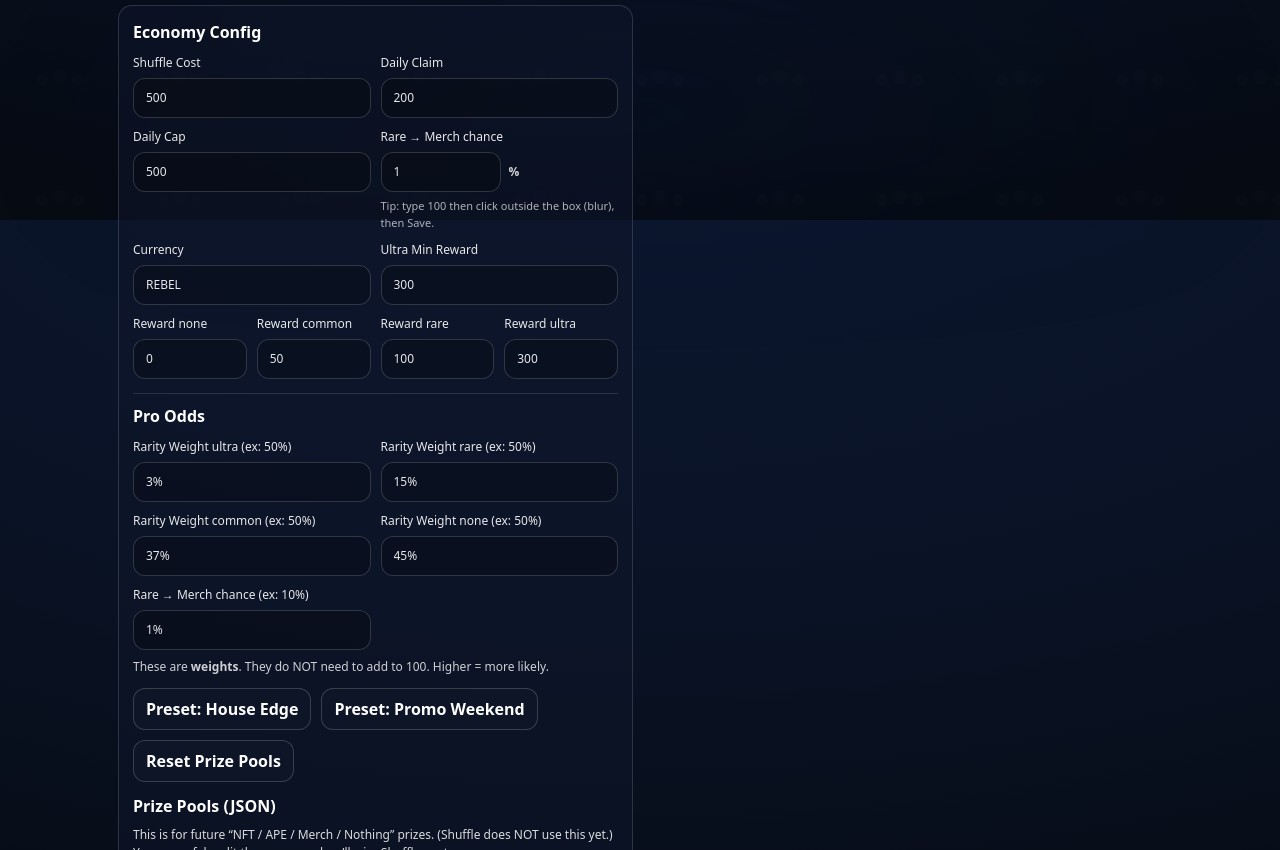
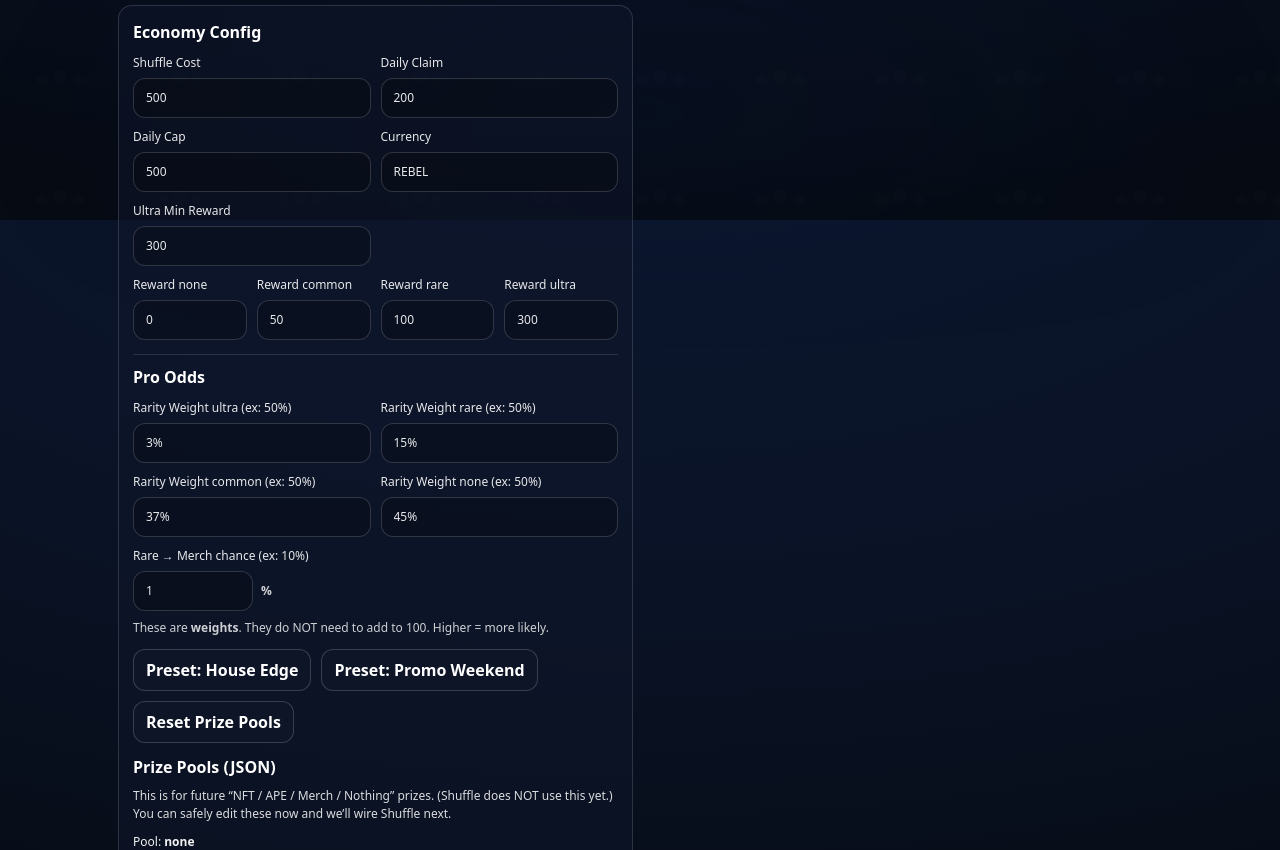
Before and after one commit to D1stknight/rebelants-playground, a Next.js app: page /admin in a window 1280 px wide. Shown: the part 580-1430 px from the top of the page. Built offline with nearby package versions, Linux system fonts and the light colour scheme; no server answers; what @rainbow-me/rainbowkit, wagmi would draw is missing.

Commit message:
Update admin.tsx

```diff
--- a/pages/admin.tsx
+++ b/pages/admin.tsx
@@ -722,38 +722,6 @@ const [cfg, setCfg] = useState<PointsConfigShape>(() => ({
             </label>
 
             <label style={{ fontSize: 12, opacity: 0.9 }}>
-  Rare → Merch chance
-  <div style={{ display: "flex", gap: 8, alignItems: "center", marginTop: 6 }}>
-    <input
-      value={rareMerchChancePct}
-      onChange={(e) => {
-        // allow only digits
-        const v = String(e.target.value || "").replace(/[^\d]/g, "");
-        setRareMerchChancePct(v);
-      }}
-      onBlur={() => {
-        const pct = Math.max(0, Math.min(100, Number(rareMerchChancePct || "0")));
-        setRareMerchChancePct(String(pct));
-        setCfg((c: any) => ({ ...c, rareMerchChance: pct / 100 }));
-      }}
-      placeholder="1"
-      style={{
-        width: 120,
-        padding: "10px 12px",
-        borderRadius: 12,
-        border: "1px solid rgba(255,255,255,.18)",
-        background: "rgba(0,0,0,.25)",
-        color: "white",
-      }}
-    />
-    <span style={{ opacity: 0.9, fontWeight: 800 }}>%</span>
-  </div>
-  <div style={{ fontSize: 11, opacity: 0.75, marginTop: 6 }}>
-    Tip: type 100 then click outside the box (blur), then Save.
-  </div>
-</label>
-
-            <label style={{ fontSize: 12, opacity: 0.9 }}>
               Currency
               <input
                 value={cfg.currency}
@@ -838,23 +806,23 @@ const [cfg, setCfg] = useState<PointsConfigShape>(() => ({
 
    <label style={{ fontSize: 12, opacity: 0.9 }}>
   Rare → Merch chance (ex: 10%)
+  <div style={{ display: "flex", gap: 8, alignItems: "center", marginTop: 6 }}>
     <input
-  value={`${rareMerchChancePct}%`}
+      value={rareMerchChancePct}
       onChange={(e) => {
-    const raw = String(e.target.value || "").replace("%", "").trim();
-    const n = Math.max(0, Math.min(100, Number(raw || 0))); // clamp 0-100
-    setRareMerchChancePct(String(n));
+        const v = String(e.target.value || "").replace(/[^\d]/g, ""); // digits only
+        const pct = Math.max(0, Math.min(100, Number(v || 0))); // clamp 0-100
+        setRareMerchChancePct(String(pct));
 
-    // store as decimal in cfg (0.01 = 1%)
+        // ✅ update cfg immediately (NO blur needed)
         setCfg((c: any) => ({
           ...c,
-      rareMerchChance: n / 100,
+          rareMerchChance: pct / 100,
         }));
       }}
-  placeholder="10%"
+      placeholder="10"
       style={{
-    width: "100%",
-    marginTop: 6,
+        width: 120,
         padding: "10px 12px",
         borderRadius: 12,
         border: "1px solid rgba(255,255,255,.18)",
@@ -862,6 +830,8 @@ const [cfg, setCfg] = useState<PointsConfigShape>(() => ({
         color: "white",
       }}
     />
+    <span style={{ opacity: 0.9, fontWeight: 800 }}>%</span>
+  </div>
 </label>
   </div>
 
```
Lines whose indentation alone changed are shown as unchanged.
